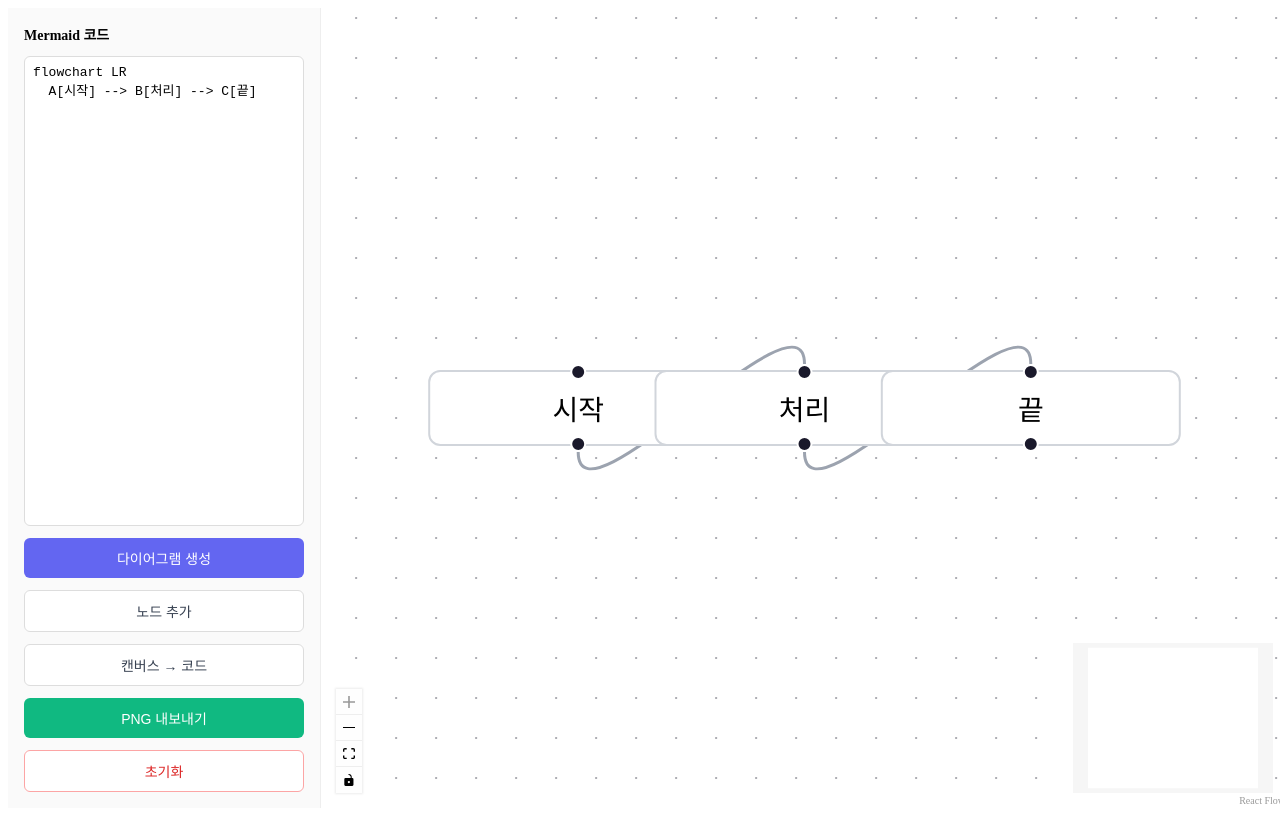
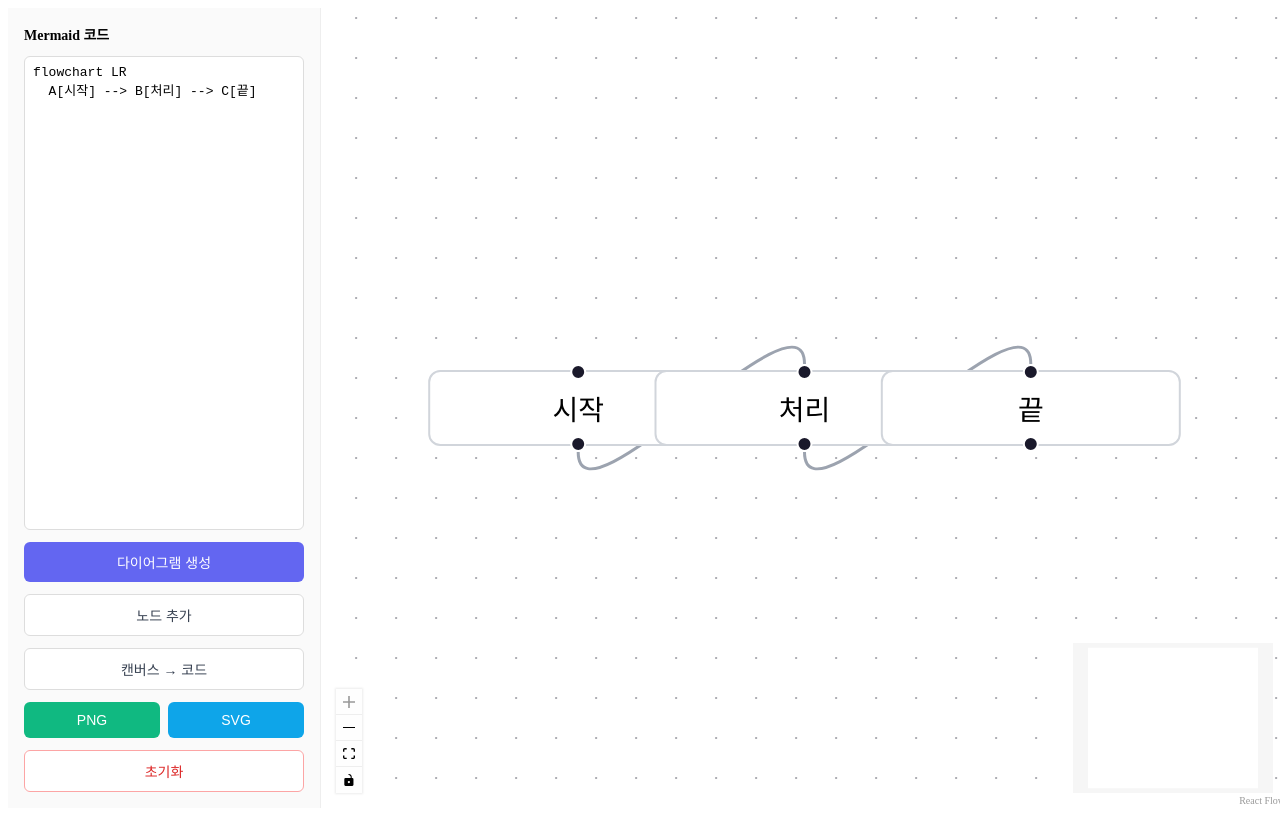
Before and after one commit to hayohio-bit/mermaid-studio, a React (Vite) app: page / in a window 1280 px wide. Built offline with nearby package versions, Linux system fonts and the light colour scheme.

Commit message:
feat: SVG 내보내기 추가
- html-to-image의 toSvg로 캔버스를 SVG 파일로 저장
- 내보내기 버튼을 PNG·SVG 나란히 배치로 정리

```diff
--- a/src/App.jsx
+++ b/src/App.jsx
@@ -1,5 +1,5 @@
 import { useRef, useState, useCallback, useEffect } from 'react'
-import { toPng } from 'html-to-image'
+import { toPng, toSvg } from 'html-to-image'
 import {
   ReactFlow, Background, Controls, MiniMap,
   applyNodeChanges, applyEdgeChanges, addEdge
@@ -608,19 +608,27 @@ export default function App() {
     setStatus(null)
   }
 
+  const downloadDataUrl = (dataUrl, filename) => {
+    const link = document.createElement('a')
+    link.download = filename
+    link.href = dataUrl
+    link.click()
+  }
+
   const exportToPng = useCallback(() => {
     const flowEl = document.querySelector('.react-flow')
     if (!flowEl) return
+    toPng(flowEl, { backgroundColor: '#ffffff', quality: 1 }).then((dataUrl) =>
+      downloadDataUrl(dataUrl, 'mermaid-studio.png')
+    )
+  }, [])
 
-  toPng(flowEl, {
-    backgroundColor: '#ffffff',
-    quality: 1,
-  }).then((dataUrl) => {
-    const link = document.createElement('a')
-    link.download = 'mermaid-studio.png'
-    link.href = dataUrl
-    link.click()
-  })
+  const exportToSvg = useCallback(() => {
+    const flowEl = document.querySelector('.react-flow')
+    if (!flowEl) return
+    toSvg(flowEl, { backgroundColor: '#ffffff' }).then((dataUrl) =>
+      downloadDataUrl(dataUrl, 'mermaid-studio.svg')
+    )
   }, [])
 
   return (
@@ -713,9 +721,11 @@ export default function App() {
           캔버스 → 코드
         </button>
 
+        <div style={{ display: 'flex', gap: '8px' }}>
           <button
             onClick={exportToPng}
             style={{
+              flex: 1,
               padding: '10px',
               background: '#10b981',
               color: 'white',
@@ -726,8 +736,25 @@ export default function App() {
               fontWeight: '500',
             }}
           >
-  PNG 내보내기
+            PNG
           </button>
+          <button
+            onClick={exportToSvg}
+            style={{
+              flex: 1,
+              padding: '10px',
+              background: '#0ea5e9',
+              color: 'white',
+              border: 'none',
+              borderRadius: '6px',
+              cursor: 'pointer',
+              fontSize: '14px',
+              fontWeight: '500',
+            }}
+          >
+            SVG
+          </button>
+        </div>
 
         <button
           onClick={resetAll}
```
Lines whose indentation alone changed are shown as unchanged.
